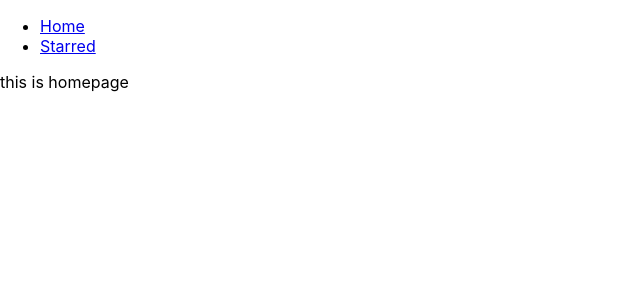
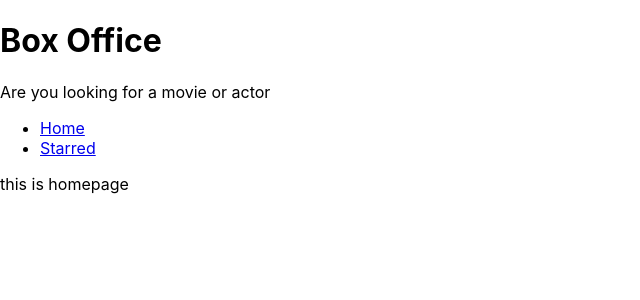
Before and after one commit to Rajputboy26/box-office, a React (Create React App) app: page / in a window 1280 px wide. Shown: the top 300 px of the page, without its empty margins (0-640 px from the left). Built offline with nearby package versions, Linux system fonts and the light colour scheme.

Commit message:
main-page-layout && title

```diff
--- a/src/App.js
+++ b/src/App.js
@@ -1,13 +1,10 @@
 import React from 'react';
 import { Switch, Route } from 'react-router-dom';
-import Navs from './Component/Navs';
 import Home from './Pages/Home';
 import Starred from './Pages/Starred';
 
 function App() {
   return (
-    <div>
-      <Navs />
     <Switch>
       <Route exact path="/">
         <Home />
@@ -21,7 +18,6 @@
         <div>NOT FOUND</div>
       </Route>
     </Switch>
-    </div>
   );
 }
 
--- /dev/null
+++ b/src/Component/MainPageLayout.js
@@ -0,0 +1,18 @@
+import React from 'react';
+import Navs from './Navs';
+import Title from './Title';
+
+const MainPageLayout = ({ children }) => {
+  return (
+    <div>
+      <Title
+        title="Box Office"
+        subtitle="Are you looking for a movie or actor"
+      />
+      <Navs />
+      {children}
+    </div>
+  );
+};
+
+export default MainPageLayout;
--- /dev/null
+++ b/src/Component/Title.js
@@ -0,0 +1,12 @@
+import React from 'react';
+
+const Title = ({ title, subtitle }) => {
+  return (
+    <div>
+      <h1>{title}</h1>
+      <p>{subtitle}</p>
+    </div>
+  );
+};
+
+export default Title;
--- a/src/Pages/Home.js
+++ b/src/Pages/Home.js
@@ -1,7 +1,8 @@
 import React from 'react';
+import MainPageLayout from '../Component/MainPageLayout';
 
 const Home = () => {
-  return <div>this is homepage</div>;
+  return <MainPageLayout>this is homepage</MainPageLayout>;
 };
 
 export default Home;
--- a/src/Pages/Starred.js
+++ b/src/Pages/Starred.js
@@ -1,7 +1,8 @@
 import React from 'react';
+import MainPageLayout from '../Component/MainPageLayout';
 
 const Starred = () => {
-  return <div>this is a starred page</div>;
+  return <MainPageLayout>this is a starred page</MainPageLayout>;
 };
 
 export default Starred;
```
Lines whose indentation alone changed are shown as unchanged.
